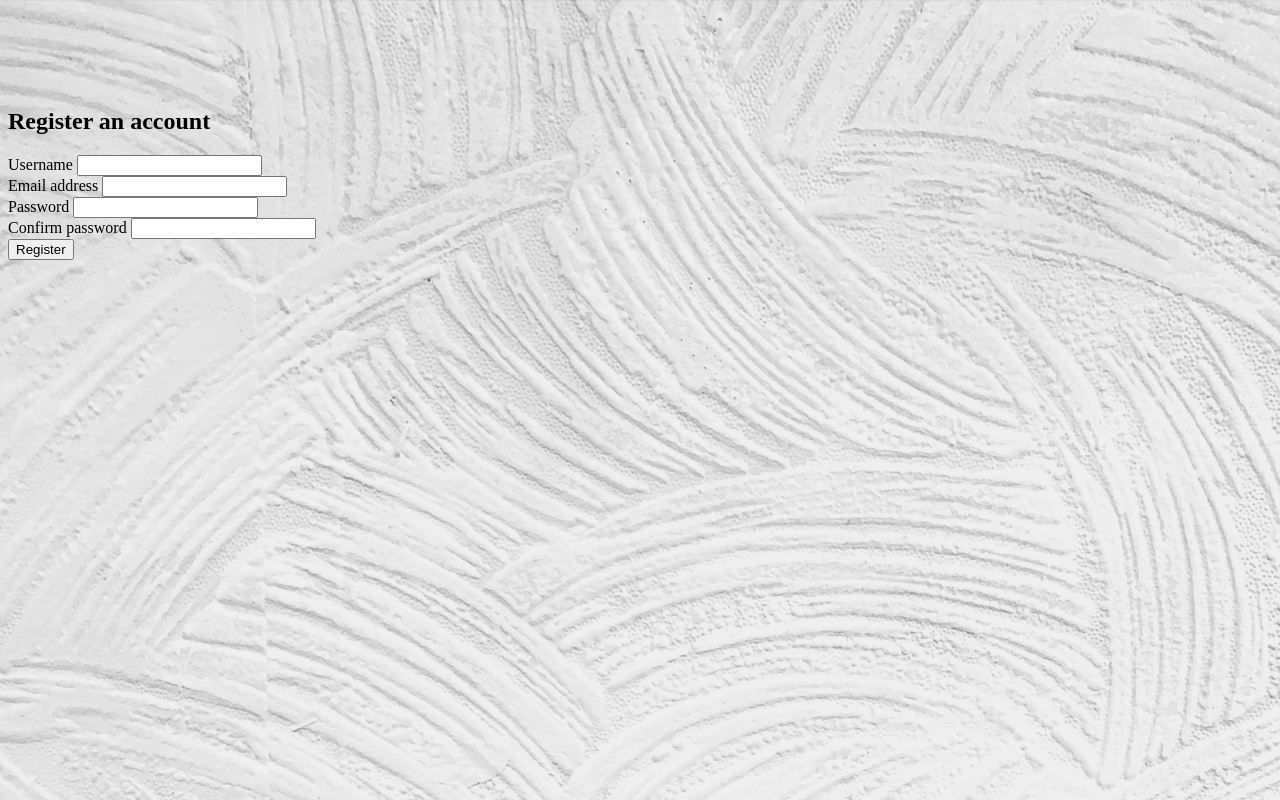
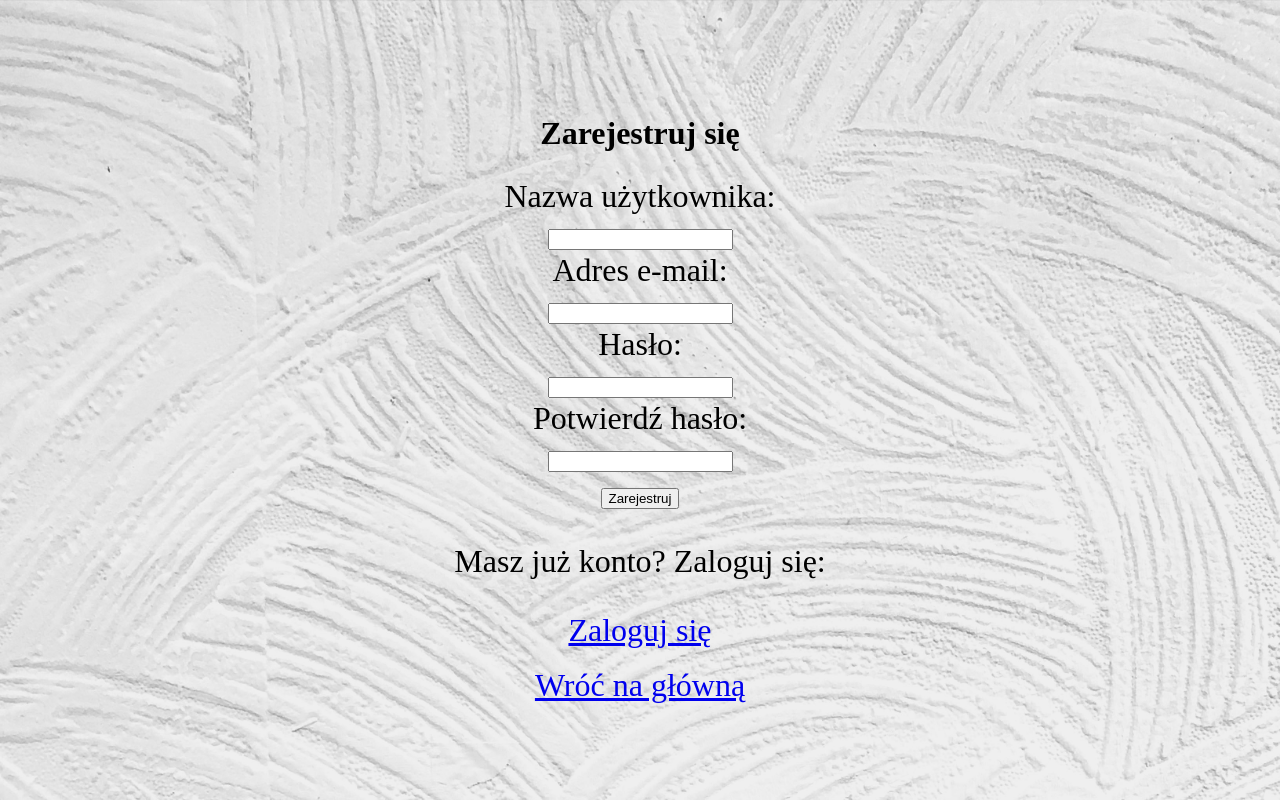
Before and after one commit to adrian-wojcik/Ankietowo, a Django app: page /accounts/register/ in a window 1280 px wide. Run offline with Django 4.2, Linux system fonts and the light colour scheme.

Commit message:
sprzątanie

```diff
--- a/Ankietowo/Ankietowo/views.py
+++ b/Ankietowo/Ankietowo/views.py
@@ -1,6 +1,5 @@
-
 from django.views.generic import TemplateView
 
+
 class HomePageView(TemplateView):
-
-    template_name = 'home.html'
+    template_name = "home.html"
--- a/Ankietowo/accounts/apps.py
+++ b/Ankietowo/accounts/apps.py
@@ -4,5 +4,6 @@ from django.apps import AppConfig
 class AccountsConfig(AppConfig):
     default_auto_field = "django.db.models.BigAutoField"
     name = "accounts"
+
     def ready(self):
         import accounts.signals
--- a/Ankietowo/accounts/signals.py
+++ b/Ankietowo/accounts/signals.py
@@ -6,5 +6,5 @@ from django.dispatch import receiver
 @receiver(post_save, sender=User)
 def add_user_to_users_group(sender, instance, created, **kwargs):
     if created:
-        users_group, created = Group.objects.get_or_create(name='users')
+        users_group, created = Group.objects.get_or_create(name="users")
         instance.groups.add(users_group)
--- a/Ankietowo/accounts/templates/registration/logged_out.html
+++ b/Ankietowo/accounts/templates/registration/logged_out.html
@@ -1,7 +1,7 @@
 {% extends 'base.html' %}
 
 {% block content %}
-  <h2>You have been logged out.</h2>
-  <p><a href="{% url 'login' %}">Log in again</a></p>
+  <h2>Zostałeś wylogowany.</h2>
+  <p><a href="{% url 'login' %}">Zaloguj ponownie</a></p>
   <a href="{% url 'polls:index' %}">Powrót do strony głównej</a>
 {% endblock %}
--- a/Ankietowo/accounts/templates/registration/register.html
+++ b/Ankietowo/accounts/templates/registration/register.html
@@ -1,25 +1,46 @@
 {% extends 'base.html' %}
 
 {% block content %}
-  <h2>Register an account</h2>
-  <form method="post">
+  <div style="text-align: center;">
+    <h2 style="font-size: 2rem;">Zarejestruj się</h2>
+    <form method="post" style="font-size: 2rem;">
       {% csrf_token %}
-    <div class="form-group">
-      <label for="username">Username</label>
+      <div class="form-group row">
+        <label for="username" class="col-sm-3 col-form-label text-right">Nazwa użytkownika:</label>
+        <div class="col-sm-9">
           <input type="text" name="username" id="username" class="form-control" required>
         </div>
-    <div class="form-group">
-      <label for="email">Email address</label>
+      </div>
+      <div class="form-group row">
+        <label for="email" class="col-sm-3 col-form-label text-right">Adres e-mail:</label>
+        <div class="col-sm-9">
           <input type="email" name="email" id="email" class="form-control" required>
         </div>
-    <div class="form-group">
-      <label for="password1">Password</label>
+      </div>
+      <div class="form-group row">
+        <label for="password1" class="col-sm-3 col-form-label text-right">Hasło:</label>
+        <div class="col-sm-9">
           <input type="password" name="password1" id="password1" class="form-control" required>
         </div>
-    <div class="form-group">
-      <label for="password2">Confirm password</label>
+      </div>
+      <div class="form-group row">
+        <label for="password2" class="col-sm-3 col-form-label text-right">Potwierdź hasło:</label>
+        <div class="col-sm-9">
           <input type="password" name="password2" id="password2" class="form-control" required>
         </div>
-    <button type="submit" class="btn btn-primary">Register</button>
+      </div>
+      <button type="submit" class="btn btn-primary">Zarejestruj</button>
     </form>
+
+    <p style="font-size: 2rem;"> Masz już konto? Zaloguj się: </p>
+
+    <div class="d-flex flex-column">
+      <a class="btn btn-primary btn-lg mt-3" href="{% url 'login' %}"
+         role="button" style="font-size: 2rem;">Zaloguj się</a>
+      <br>
+      <br>
+      <a class="btn btn-primary btn-lg mt-3" href="{% url 'polls:index' %}"
+         role="button" style="font-size: 2rem;">Wróć na główną</a>
+    </div>
+  </div>
 {% endblock %}
--- a/Ankietowo/accounts/views.py
+++ b/Ankietowo/accounts/views.py
@@ -1,30 +1,31 @@
+from django.contrib.auth.decorators import login_required
 from django.contrib.auth.forms import UserCreationForm
 from django.contrib.auth import login, authenticate, logout
 from django.shortcuts import render, redirect
+from django.urls import reverse
 
 
-# Create your views here.
-
-
+@login_required
 def profile(request):
-    return render(request, 'accounts/profile.html')
-
+    created = request.GET.get("created", False)
+    return render(request, "accounts/profile.html", {"created": created})
 
 
 def logout_view(request):
     logout(request)
-    return redirect('login')
+    return redirect("login")
+
 
 def register(request):
-    if request.method == 'POST':
+    if request.method == "POST":
         form = UserCreationForm(request.POST)
         if form.is_valid():
             form.save()
-            username = form.cleaned_data.get('username')
-            password = form.cleaned_data.get('password1')
+            username = form.cleaned_data.get("username")
+            password = form.cleaned_data.get("password1")
             user = authenticate(username=username, password=password)
             login(request, user)
-            return redirect('login')
+            return redirect(reverse("accounts:profile") + "?created=True")
     else:
         form = UserCreationForm()
-    return render(request, 'registration/register.html', {'form': form})
+    return render(request, "registration/register.html", {"form": form})
--- a/Ankietowo/manage.py
+++ b/Ankietowo/manage.py
@@ -1,4 +1,3 @@
-
 """Django's command-line utility for administrative tasks."""
 import os
 import sys
--- a/Ankietowo/polls/polls.py
+++ b/Ankietowo/polls/polls.py
@@ -7,4 +7,4 @@ class QuestionForm(forms.ModelForm):
 
     class Meta:
         model = Question
-        fields = ('question_text', 'create_date')
+        fields = ("question_text", "create_date")
--- a/Ankietowo/polls/templates/polls/index.html
+++ b/Ankietowo/polls/templates/polls/index.html
@@ -4,14 +4,17 @@
 
 <a class="btn btn-primary btn-lg mt-3" href="{% url 'login' %}"
 role="button" style="font-size: 2rem; text-align: left;">zaloguj się</a>
+<br>
 
+<a class="btn btn-primary btn-lg mt-3" href="{% url 'accounts:register' %}"
+role="button" style="font-size: 2rem; text-align: left;">Zarejestruj się</a>
 <div style="text-align: center;">
 
 <h1 class="display-4" style="font-size: 3rem;">Witaj w Ankietowo!</h1>
 <p class="lead" style="font-size: 2rem;">Zapraszamy do udziału w naszych ankietach:</p>
 {% if latest_question_list %}
 
-<ul style=" font-size: 2rem;">
+<ul style=" font-size: 2rem; list-style-type: none;">
     {% for question in latest_question_list %}
     <li><a href="{% url 'polls:detail' question.id %}">{{ question.question_text }}</a></li>
     {% endfor %}
```
Also changed, not shown: Ankietowo/Ankietowo/settings.py (+40 -41 lines), Ankietowo/Ankietowo/urls.py (+13 -6 lines), Ankietowo/accounts/templates/accounts/profile.html (+16 -19 lines), Ankietowo/accounts/templates/registration/login.html (+7 -2 lines), Ankietowo/accounts/urls.py (+4 -5 lines), Ankietowo/polls/admin.py (+7 -6 lines), Ankietowo/polls/forms.py (+18 -15 lines), Ankietowo/polls/models.py (+4 -3 lines), Ankietowo/polls/templates/polls/user_questionnaire_add.html (deleted, +0 -10 lines), Ankietowo/polls/urls.py (+8 -9 lines), Ankietowo/polls/views.py (+24 -23 lines). Lines whose indentation alone changed are shown as unchanged.
